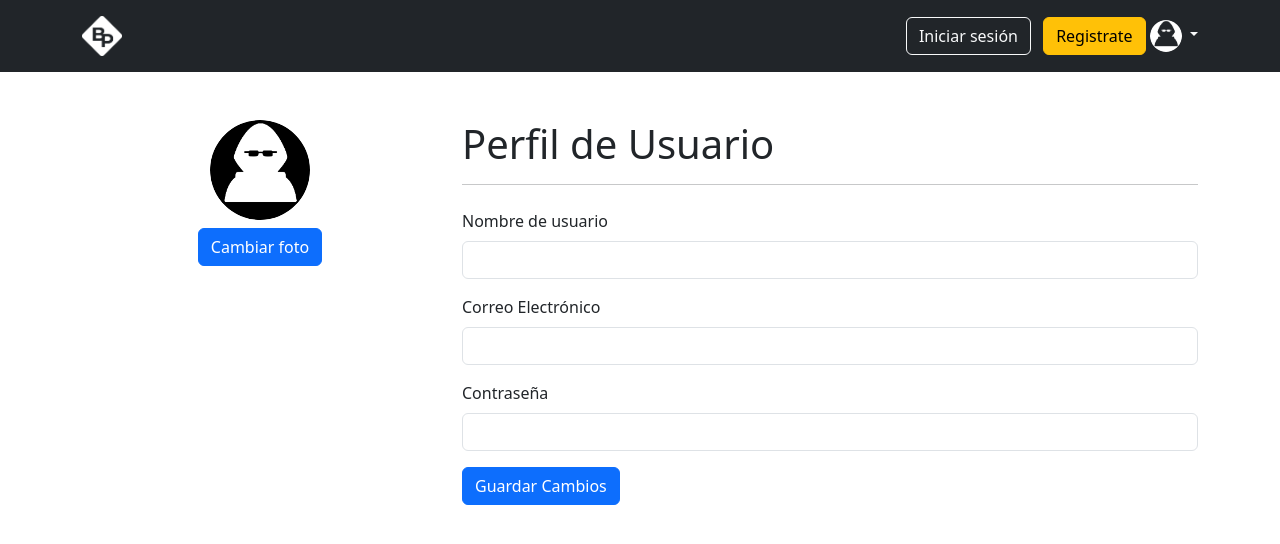
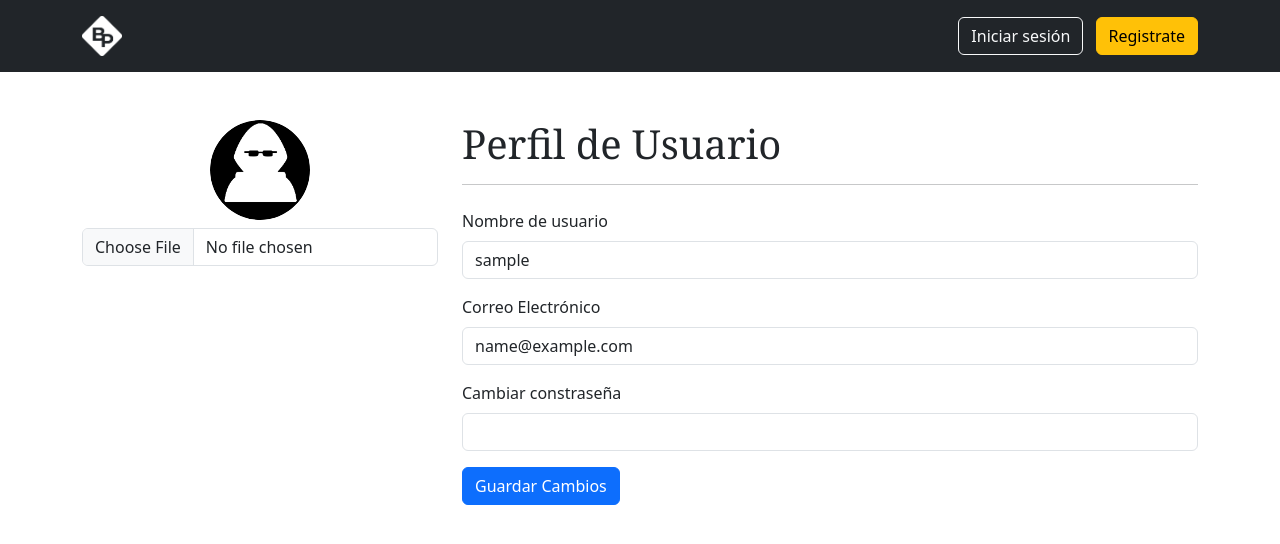
Before and after one commit to AlanEduardoGL/Blog-posts, a Flask app: template blogr/templates/auth/profile.html in a window 1280 px wide. Shown: the top 544 px of the page. Run offline with Flask 3, Linux system fonts and the light colour scheme; the template is opened without the code that fills it: values that come from a table or form of the project are taken from there, others are empty; tables that the repository leaves empty hold one stand-in row (values such as "Sample post"); some libraries are stand-ins or nearby versions.

Commit message:
Se agrego Profile para que el usuario pueda modificar nombre, correo y password.

```diff
--- a/blogr/auth.py
+++ b/blogr/auth.py
@@ -138,6 +138,39 @@
     return wrapped_view
 
 
-@bp.route('/profile')
-def profile():
-    return "Página de profile"
+@bp.route('/profile/<int:id>', methods=['GET', 'POST'])
+@login_required # ? Requiere session activa.
+def profile(id):
+    """
+    Function para editar el perfil del usuario.
+
+    Args:
+        id (int): Recibe el id del usuario para obtener todos los datos.
+
+    Returns:
+        redirect: (auth.profile) Si los cambios fueron correctos.
+        error: Mensaje de error si la contraseña no cumple
+        con lo requerido.
+    """
+    user = User.query.get_or_404(id)
+
+    if request.method == "POST":
+        user.username = request.form.get('username')
+        password = request.form.get('password')
+
+        error = None
+
+        if len(password) != 0:
+            user.password = generate_password_hash(password)
+        elif len(password) > 0 and len(password) < 6:
+            error = "La contraseña debe tener más de 5 caracteres."
+
+        if error is not None:
+            flash((error))
+        else:
+            db.session.commit()
+            return redirect(url_for('auth.profile', id=user.id))
+
+        flash(error)
+
+    return render_template('auth/profile.html', user=user)
--- a/blogr/templates/auth/profile.html
+++ b/blogr/templates/auth/profile.html
@@ -1,99 +1,40 @@
-<!DOCTYPE html>
-<html lang="es">
+{% extends 'base.html' %}
 
-<head>
-    <meta charset="UTF-8">
-    <meta http-equiv="X-UA-Compatible" content="IE=edge">
-    <meta name="viewport" content="width=device-width, initial-scale=1.0">
-    <title>BlogPosts - Iniciar sesón</title>
+{% block content %}
 
-    <!-- Estilos de bootstrap y de app -->
-    <link rel="stylesheet" href="../css/bootstrap.min.css">
-
-</head>
-
-<body>
-
-    <header class="p-3 text-bg-dark">
 <div class="container">
-            <div class="d-flex align-items-center justify-content-between">
-                <a href="../index.html" class="d-flex align-items-center mb-2 mb-lg-0 text-white text-decoration-none">
-                    <img src="../img/bp-light.png" alt="blog posts" width="40">
-                </a>
-
-                <div class="text-end">
-                    <a href="login.html" class="btn btn-outline-light me-2">Iniciar sesión</a>
-                    <a href="register.html" class="btn btn-warning">Registrate</a>
-
-                    <a href="#" class="link-light text-decoration-none dropdown-toggle" data-bs-toggle="dropdown">
-                        <img src="../img/user-light.png" alt="mdo" width="32" height="32" class="rounded-circle">
-                    </a>
-                    <ul class="dropdown-menu text-small">
-                        <li>
-                        <li><a class="dropdown-item d-flex align-items-center gap-2 py-2" href="admin/create.html">
-                                <span class="d-inline-block bg-success rounded-circle p-1"></span>
-                                Crear Blog
-                            </a>
-                        </li>
-                        </li>
-                        <li><a class="dropdown-item d-flex align-items-center gap-2 py-2" href="admin/posts.html">
-                                <span class="d-inline-block bg-primary rounded-circle p-1"></span>
-                                Mis Blogs
-                            </a>
-                        </li>
-                        <li><a class="dropdown-item d-flex align-items-center gap-2 py-2" href="auth/profile.html">
-                                <span class="d-inline-block bg-info rounded-circle p-1"></span>
-                                Perfil
-                            </a>
-                        </li>
-                        <li>
-                            <hr class="dropdown-divider">
-                        </li>
-                        <li><a class="dropdown-item d-flex align-items-center gap-2 py-2" href="#">
-                                <span class="d-inline-block bg-danger rounded-circle p-1"></span>
-                                Cerrar sesión
-                            </a>
-                        </li>
-                    </ul>
-                </div>
-            </div>
-        </div>
-    </header>
-    <div class="container">
+    <form method="post">
         <div class="row mt-5">
             <div class="col-md-4">
                 <div class="text-center">
-                    <img src="../img/user-dark.png" width="100" class="profile-image rounded-circle mb-2"
-                        alt="Foto de perfil">
+                    <img src="{{ url_for('static', filename='img/user-dark.png') }}" width="100"
+                        class="profile-image rounded-circle mb-2" alt="Foto de perfil">
                     <div class="mb-3">
-                        <input type="file" id="file" class="form-control" accept="image/*" hidden>
-                        <button class="btn btn-primary mb-2" onclick="document.getElementById('file').click()">Cambiar
-                            foto</button>
+                        <input type="file" id="photo" name="photo" class="form-control">
                     </div>
                 </div>
             </div>
             <div class="col-md-8">
-                <h1>Perfil de Usuario</h1>
+                <h1>{% block title %}Perfil de Usuario{% endblock %}</h1>
                 <hr class="mb-4">
-                <form>
+
                 <div class="mb-3">
                     <label for="username" class="form-label">Nombre de usuario</label>
-                        <input type="text" class="form-control" id="username" readonly required>
+                    <input type="text" class="form-control" id="username" name="username" value="{{ user.username }}" required>
                 </div>
                 <div class="mb-3">
                     <label for="email" class="form-label">Correo Electrónico</label>
-                        <input type="email" class="form-control" id="email" required>
+                    <input type="email" class="form-control" id="email" name="email" value="{{ user.email }}" readonly>
                 </div>
                 <div class="mb-3">
-                        <label for="password" class="form-label">Contraseña</label>
-                        <input type="password" class="form-control" id="password" required>
+                    <label for="password" class="form-label">
+                        Cambiar constraseña
+                    </label>
+                    <input type="password" class="form-control" id="password" name="password">
                 </div>
                 <button type="submit" class="btn btn-primary">Guardar Cambios</button>
+            </div>
+        </div>
     </form>
 </div>
-        </div>
-    </div>
-    <script src="../js/bootstrap.bundle.min.js"></script>
-</body>
-
-</html>
+{% endblock %}
--- a/blogr/templates/base.html
+++ b/blogr/templates/base.html
@@ -19,33 +19,41 @@
     <header class="p-3 text-bg-dark">
         <div class="container">
             <div class="d-flex align-items-center justify-content-between">
-                <a href="index.html" class="d-flex align-items-center mb-2 mb-lg-0 text-white text-decoration-none">
+                <a href="{{ url_for('home.index') }}" class="d-flex align-items-center mb-2 mb-lg-0 text-white text-decoration-none">
                     <img src="{{ url_for('static', filename='img/bp-light.png') }}" alt="blog posts" width="40">
                 </a>
 
                 <div class="text-end">
+                    {# Validamos que el usuario haya iniciado session #}
+                    {% if not g.user %}
                     <a href="{{ url_for('auth.login') }}" class="btn btn-outline-light me-2">Iniciar sesión</a>
                     <a href="{{ url_for('auth.register') }}" class="btn btn-warning">Registrate</a>
-
+                    {% else %}
                     <a href="#" class="link-light text-decoration-none dropdown-toggle" data-bs-toggle="dropdown">
-                        <img src="{{ url_for('static', filename='https://github.com/mdo.png') }}" alt="mdo" width="32"
+                        <img src="{{ url_for('static', filename='img/user-light.png') }}" alt="mdo" width="32"
                             height="32" class="rounded-circle">
                     </a>
                     <ul class="dropdown-menu text-small">
 
                         <li>
-                        <li><a class="dropdown-item d-flex align-items-center gap-2 py-2" href="admin/create.html">
+                            <span class="dropdown-item fw-bold">Hola, {{ g.user.username }}</span>
+                        </li>
+
+                        <li>
+                            <hr class="dropdown-divider">
+                        </li>
+
+                        <li><a class="dropdown-item d-flex align-items-center gap-2 py-2" href="{{ url_for('post.create') }}">
                                 <span class="d-inline-block bg-success rounded-circle p-1"></span>
                                 Crear Blog
                             </a>
                         </li>
-                        </li>
-                        <li><a class="dropdown-item d-flex align-items-center gap-2 py-2" href="admin/posts.html">
+                        <li><a class="dropdown-item d-flex align-items-center gap-2 py-2" href="{{ url_for('post.posts') }}">
                                 <span class="d-inline-block bg-primary rounded-circle p-1"></span>
                                 Mis Blogs
                             </a>
                         </li>
-                        <li><a class="dropdown-item d-flex align-items-center gap-2 py-2" href="auth/profile.html">
+                        <li><a class="dropdown-item d-flex align-items-center gap-2 py-2" href="{{ url_for('auth.profile', id = g.user.id) }}">
                                 <span class="d-inline-block bg-info rounded-circle p-1"></span>
                                 Perfil
                             </a>
@@ -53,12 +61,13 @@
                         <li>
                             <hr class="dropdown-divider">
                         </li>
-                        <li><a class="dropdown-item d-flex align-items-center gap-2 py-2" href="#">
+                        <li><a class="dropdown-item d-flex align-items-center gap-2 py-2" href="{{ url_for('auth.logout') }}">
                                 <span class="d-inline-block bg-danger rounded-circle p-1"></span>
                                 Cerrar sesión
                             </a>
                         </li>
                     </ul>
+                    {% endif %}
                 </div>
             </div>
         </div>
--- a/blogr/templates/index.html
+++ b/blogr/templates/index.html
@@ -17,7 +17,7 @@
             <p>
                 ¡Únete a nuestra comunidad hoy y comienza a compartir tus ideas con el mundo!
             </p>
-            <a href="auth/register.html" class="btn btn-outline-dark w-50 fs-3">Registrate</a>
+            <a href="{{ url_for('auth.register') }}" class="btn btn-outline-dark w-50 fs-3">Registrate</a>
 
         </div>
         <div class="col-md-6">
```
Lines whose indentation alone changed are shown as unchanged.
